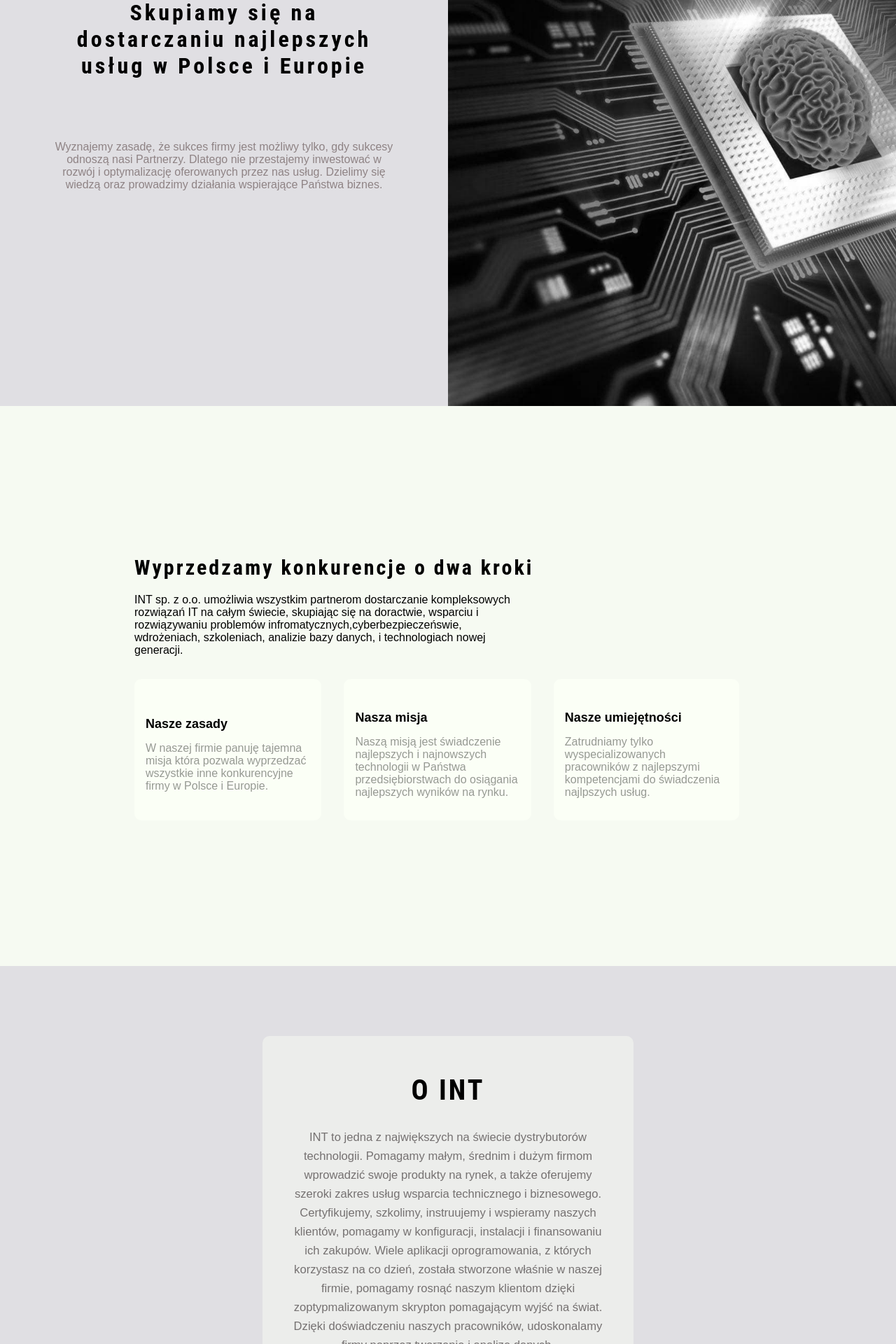
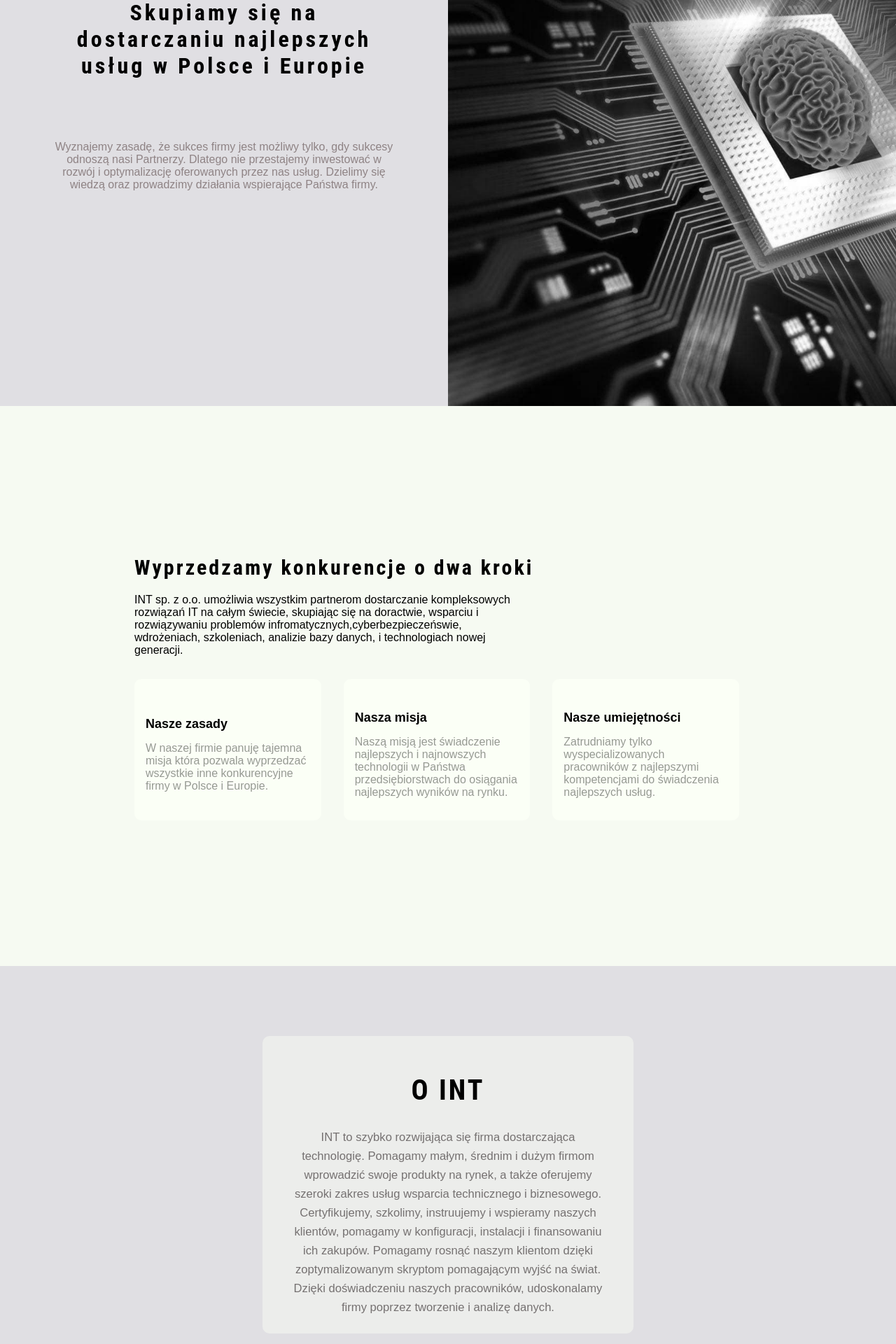
Before and after one commit to infinite223/It, a React (Create React App) app: page / in a window 1280 px wide. Shown: the part 1820-3740 px from the top of the page at 70% size. Built offline with nearby package versions, Linux system fonts and the light colour scheme.

Commit message:
new texts

```diff
--- a/src/Page/Main/About/About.tsx
+++ b/src/Page/Main/About/About.tsx
@@ -13,14 +13,12 @@ export const About = () => {
           whileInView={{opacity:1}}
       >
         <h1>O INT</h1>
-          INT to jedna z największych na świecie dystrybutorów technologii.
-          Pomagamy małym, średnim i dużym firmom wprowadzić swoje produkty na rynek,
-          a także oferujemy szeroki zakres usług wsparcia technicznego i biznesowego.
-          Certyfikujemy, szkolimy, instruujemy i wspieramy naszych klientów, pomagamy w konfiguracji,
-          instalacji i finansowaniu ich zakupów. Wiele aplikacji oprogramowania, z których korzystasz na co dzień,
-          została stworzone właśnie w naszej firmie, pomagamy rosnąć naszym klientom dzięki zoptypmalizowanym skrypton
-          pomagającym wyjść na świat. Dzięki doświadczeniu naszych pracowników, udoskonalamy firmy poprzez tworzenie i
-          analize danych.
+          INT to szybko rozwijająca się firma dostarczająca technologię. Pomagamy małym,
+          średnim i dużym firmom wprowadzić swoje produkty na rynek, a także oferujemy szeroki zakres
+          usług wsparcia technicznego i biznesowego. Certyfikujemy, szkolimy, instruujemy i wspieramy naszych klientów,
+          pomagamy w konfiguracji, instalacji i finansowaniu ich zakupów. Pomagamy rosnąć naszym klientom dzięki
+          zoptymalizowanym skryptom pomagającym wyjść na świat. Dzięki
+          doświadczeniu naszych pracowników, udoskonalamy firmy poprzez tworzenie i analizę  danych.
         </motion.p>
 
         <div className='Flexible__baner flex'>
--- a/src/Page/Main/Flexible/Flexible.tsx
+++ b/src/Page/Main/Flexible/Flexible.tsx
@@ -28,7 +28,7 @@ export const Flexible = () => {
                 </div>
                 <div className='Flexible__content__main-box'>
                 <h2>Nasze umiejętności</h2>
-                    <text>Zatrudniamy tylko wyspecializowanych pracowników z najlepszymi kompetencjami do świadczenia najlpszych usług.
+                    <text>Zatrudniamy tylko wyspecializowanych pracowników z najlepszymi kompetencjami do świadczenia najlepszych usług.
                     </text>
                 </div>
             </div>
--- a/src/Page/Main/Image/Image.tsx
+++ b/src/Page/Main/Image/Image.tsx
@@ -7,7 +7,10 @@ export const Image = () => {
     <div className='Image flex'>
         <div className='Image-left flex'>
             <h1>Skupiamy się na dostarczaniu najlepszych usług w Polsce i Europie</h1>
-            <p>Wyznajemy zasadę, że sukces firmy jest możliwy tylko, gdy sukcesy odnoszą nasi Partnerzy. Dlatego nie przestajemy inwestować w rozwój i optymalizację oferowanych przez nas usług. Dzielimy się wiedzą oraz prowadzimy działania wspierające Państwa biznes. </p>
+            <p>
+            Wyznajemy zasadę, że sukces firmy jest możliwy tylko, gdy sukcesy odnoszą nasi Partnerzy. Dlatego nie przestajemy inwestować w rozwój i optymalizację
+             oferowanych przez nas usług. Dzielimy się wiedzą oraz prowadzimy działania wspierające Państwa firmy.
+             </p>
         </div>
         <div className='Image-right flex'>
         </div>
```
